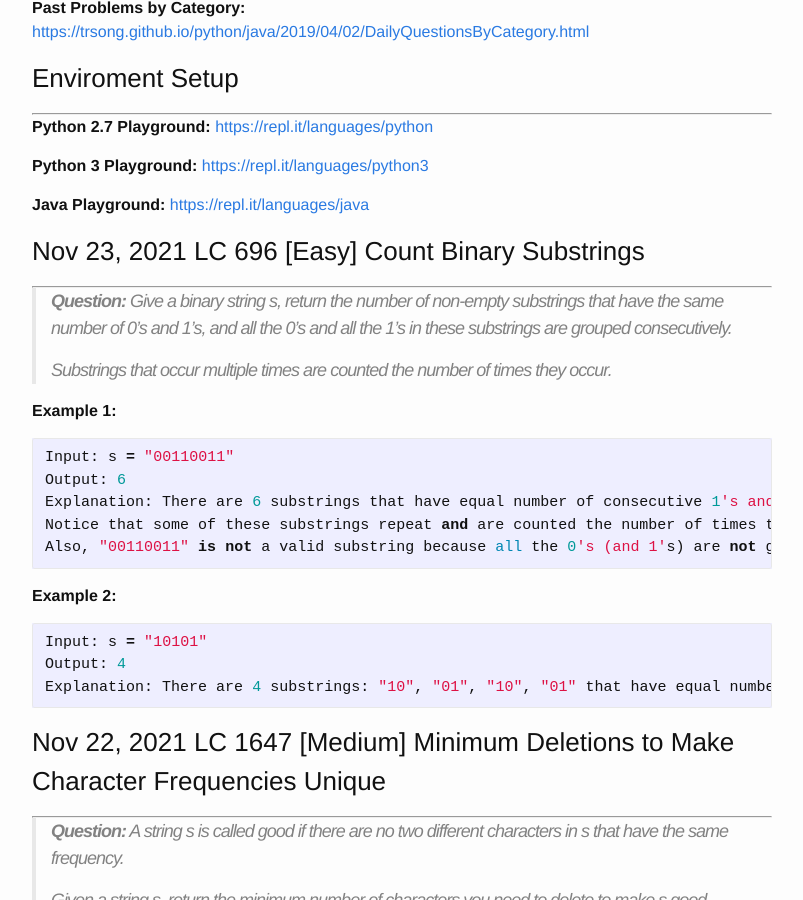
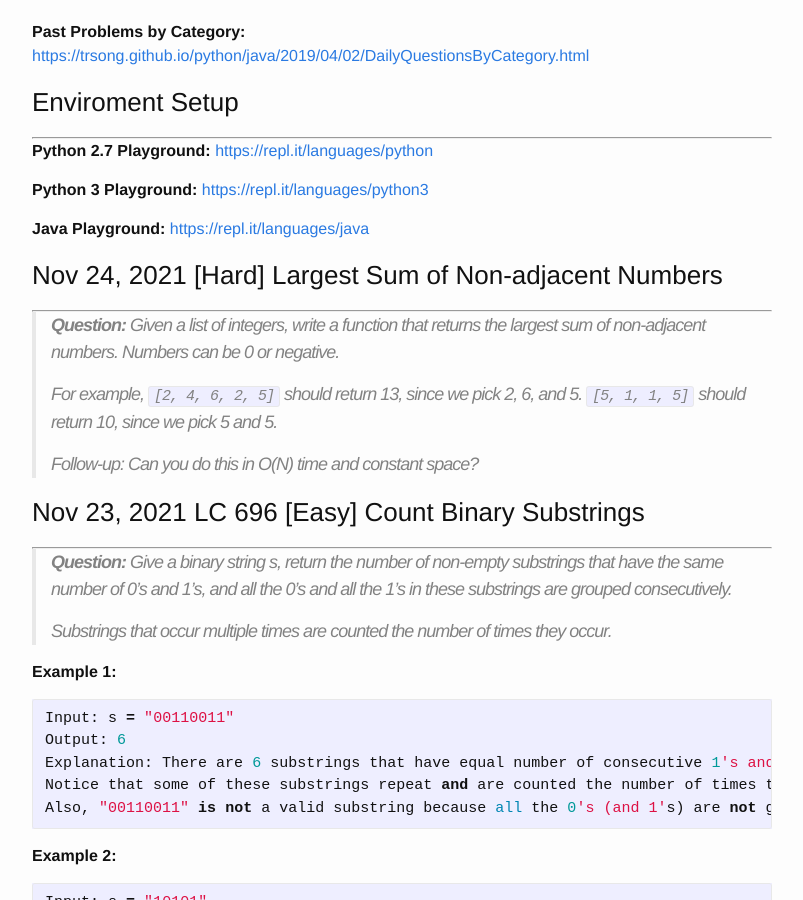
Before and after one commit to trsong/trsong.github.io, a Jekyll site: the page built from _posts/2021-11-01-DailyQuestionsNov.md, in a window 1280 px wide and 900 px high, scrolled down 882 px. Shown: the whole window, without its empty margins (238-1041 px from the left). Built offline with Jekyll 4.4.1, drawn with Linux system fonts in a browser that asks for light colours; some of the changed text lies outside the part shown.

Commit message:
Add Nov 24 question.

```diff
--- a/_posts/2021-11-01-DailyQuestionsNov.md
+++ b/_posts/2021-11-01-DailyQuestionsNov.md
@@ -19,6 +19,16 @@ categories: Python/Java
 **Python 3 Playground:** [https://repl.it/languages/python3](https://repl.it/languages/python3)
 
 **Java Playground:** [https://repl.it/languages/java](https://repl.it/languages/java)
+
+
+### Nov 24, 2021 \[Hard\] Largest Sum of Non-adjacent Numbers
+---
+
+> **Question:** Given a list of integers, write a function that returns the largest sum of non-adjacent numbers. Numbers can be 0 or negative.
+>
+> For example, `[2, 4, 6, 2, 5]` should return 13, since we pick 2, 6, and 5. `[5, 1, 1, 5]` should return 10, since we pick 5 and 5.
+>
+> Follow-up: Can you do this in O(N) time and constant space?
 
 
 ### Nov 23, 2021 LC 696 \[Easy\] Count Binary Substrings
```
